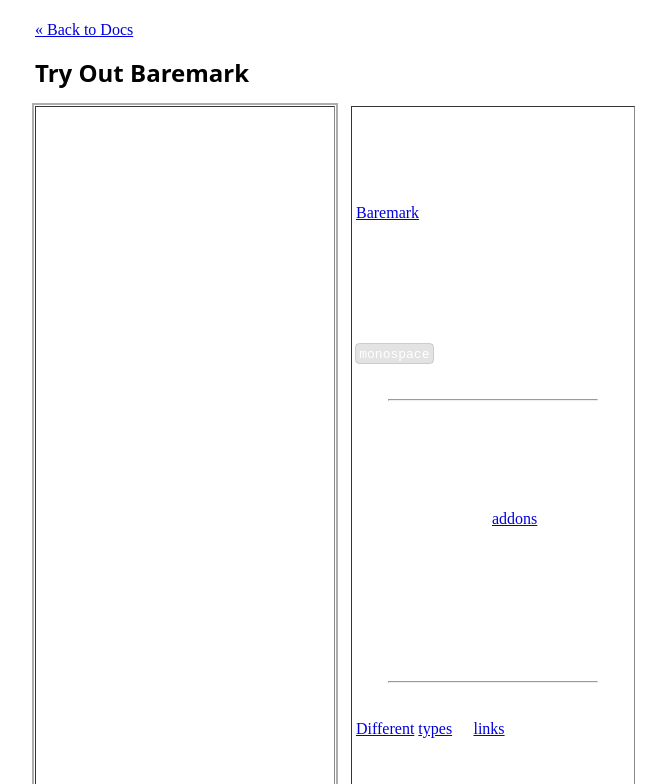
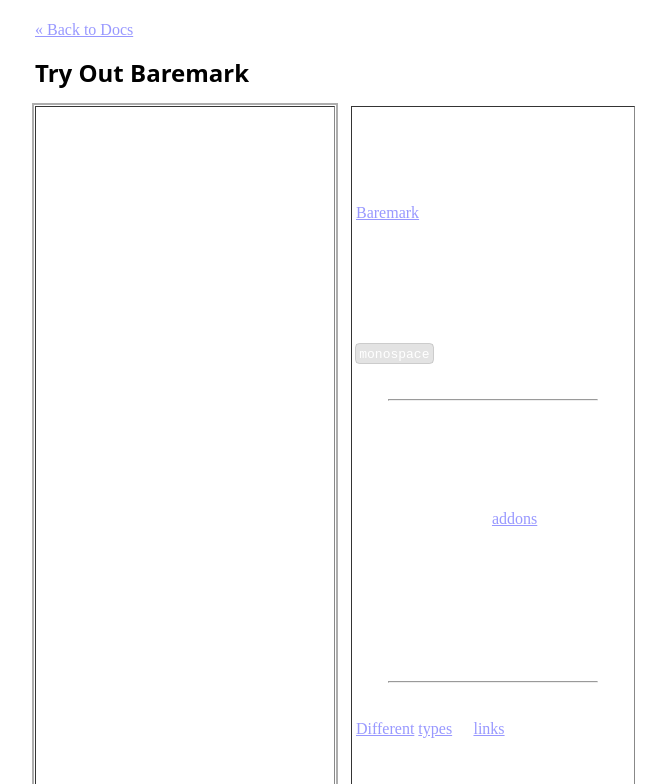
Before and after one commit to zrajm/baremark, a plain HTML site: page try/index.html in a window 1280 px wide. Shown: the top 784 px of the page, without its empty margins (305-971 px from the left). Drawn offline with Linux system fonts and the light colour scheme.

Commit message:
Fixed link color on web page

```diff
--- a/www/main.css
+++ b/www/main.css
@@ -30,8 +30,8 @@ html {
   --indent: 1.5em;
   --border-width: 2px;
 }
-a { border-radius: 1px; color: #00d }
-a:hover { background: #22f5; outline: 2px solid #22f5 }
+a { border-radius: 1px; color: #88fd }
+a:hover { background: #44f4; outline: 2px solid #44f4 }
 :focus { outline-offset: 1px; outline: 2px solid #6668 }
 a:active {}
 code, tt, blockquote, pre {
```
Also changed, not shown: TODO.txt.
